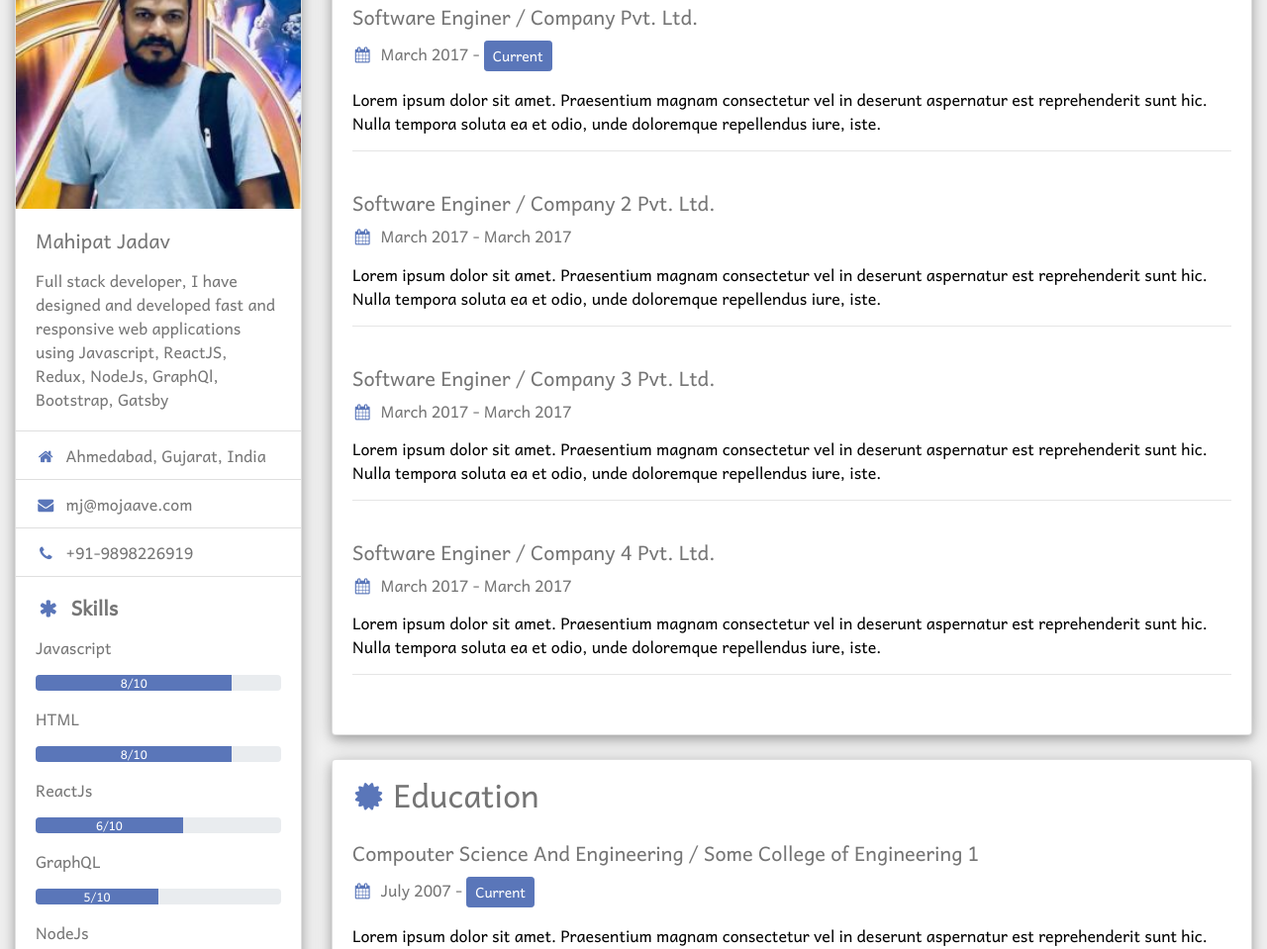
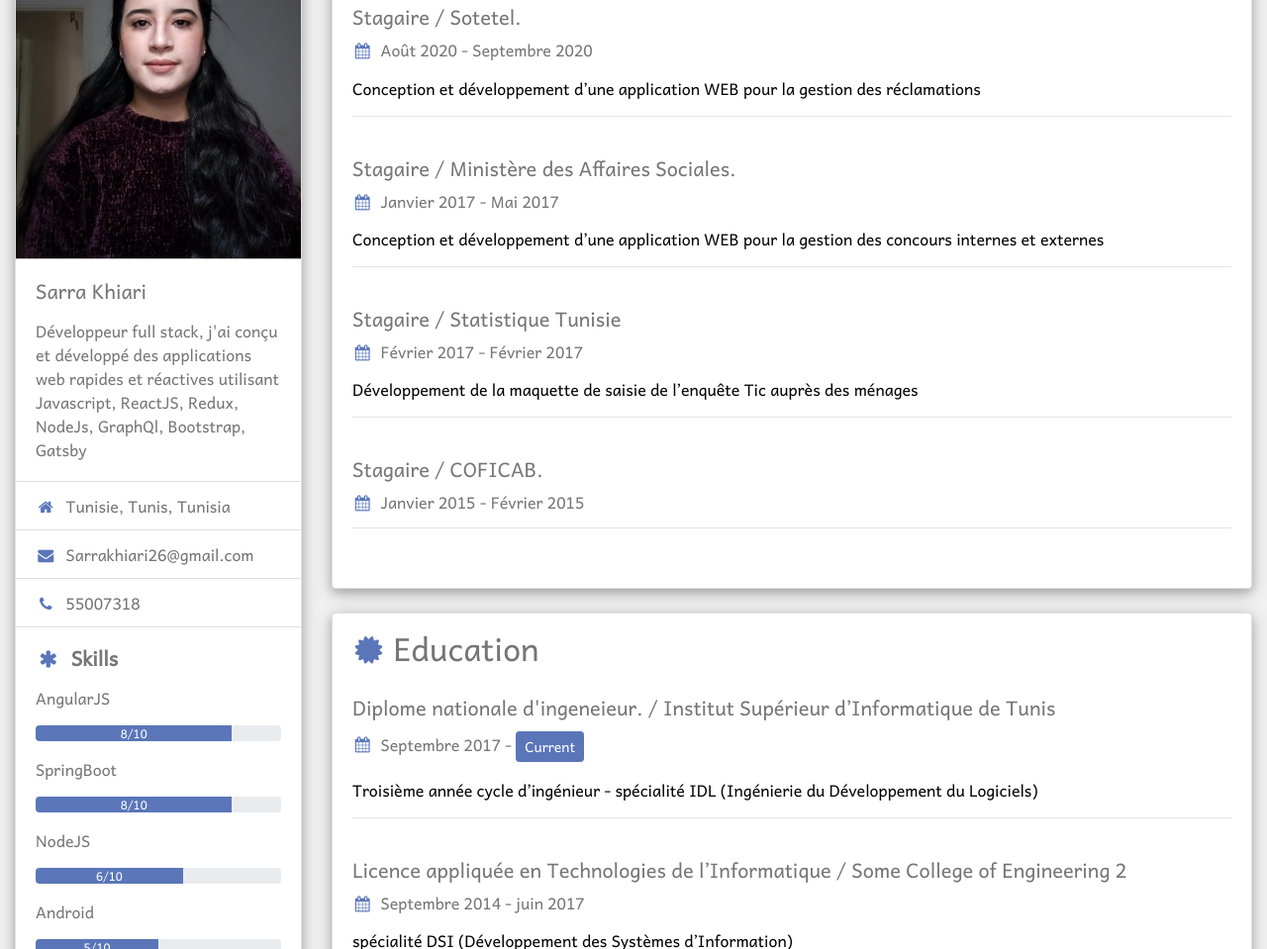
Before and after one commit to sarrakh/MyCv_Gatsby, a Gatsby site: page / in a window 1280 px wide. Shown: the part 102-1061 px from the top of the page at 99% size. Built offline with nearby package versions, Linux system fonts and the light colour scheme; Gatsby itself is replaced by a stand-in of ours.

Commit message:
first commit

```diff
--- a/site-config.js
+++ b/site-config.js
@@ -2,117 +2,115 @@ const path = require('path');
 
 module.exports = {
     name:"Mojaave.com",
-    siteTitle: "Mahipat Jadav,Full stack developer,Javascript,ReactJs,India", // Site title.
-    siteLogo: `${__dirname}/src/static/images/mahipat.jpg`,
+    siteTitle: "sarra khiari ", // Site title.
+    siteLogo: `${__dirname}/src/static/images/cc.jpg`,
     siteUrl: "https://mhjadav.github.io/gatsby-starter-bootstrap-cv", // Domain of your website without pathPrefix.
-    siteKeyword:"mahipat Jadav, software engineer, full stack developer, mahipat, javascript, react js, Angular, node js, graphql, jquery, lodash, javascript expert, Typescript, ES6, software engineer, web developer, front end developer, bootstrap, material design.",
+    siteKeyword:"Sarra Khiari 2tudiante en 3 éme année cycle ingénieur",
     siteDescription: "Full stack developer, I have designed and developed fast and responsive web applications using Javascript, ReactJS, Redux, NodeJs, GraphQl, Bootstrap, Gatsby", // Website description used for RSS feeds/meta description tag.
     googleAnalyticsID: "UA-115817837-3", // GA tracking ID.
-    userName: "Mahipat Jadav", // Username to display in the author segment.
-    userTwitter: "mhjadav", // Optionally renders "Follow Me" in the UserInfo segment.
-    userLocation: "Ahmedabad, Gujarat, India", // User location to display in the author segment.
-    userAvatar: "./src/static/images/mahipat.jpg", // User avatar to display in the author segment.
-    favicon32:`./src/static/images/mahipat32.jpg`,
-    favicon16:`./src/static/images/mahipat16.jpg`,
-    ogImage: `./src/static/images/mahipat250.jpg`,
-    userDescription: "Full stack developer, I have designed and developed fast and responsive web applications using Javascript, ReactJS, Redux, NodeJs, GraphQl, Bootstrap, Gatsby", // Website description used for RSS feeds/meta description tag.
-    userPhone:"+91-9898226919",
-    userEmail:"mj@mojaave.com",
+    userName: "Sarra Khiari", // Username to display in the author segment.
+    userTwitter: "sarrakh", // Optionally renders "Follow Me" in the UserInfo segment.
+    userLocation: "Tunisie, Tunis, Tunisia", // User location to display in the author segment.
+    userAvatar: "./src/static/images/cc.jpg", // User avatar to display in the author segment.
+    favicon32:`./src/static/images/cc.jpg`,
+    favicon16:`./src/static/images/cc.jpg`,
+    ogImage: `./src/static/images/cc.jpg`,
+    userDescription:"Développeur full stack, j'ai conçu et développé des applications web rapides et réactives utilisant Javascript, ReactJS, Redux, NodeJs, GraphQl, Bootstrap, Gatsby",
+    userPhone:"55007318",
+    userEmail:"Sarrakhiari26@gmail.com",
     skills:[
         {
-            name:"Javascript",
+            name:"AngularJS",
             rating: "8"
         },
         {
-            name:"HTML",
+            name:"SpringBoot",
             rating: "8"
         },
         {
-            name:"ReactJs",
+            name:"NodeJS",
             rating: "6"
         },
         {
-            name:"GraphQL",
+            name:"Android",
             rating: "5"
         },
         {
-            name:"NodeJs",
+            name:"Java",
             rating: "8"
         }
     ],
     langauges:[
         {
-            name:"Gujarati",
-            rating: 10
+            name:"Francais",
+            rating: 8
         },
         {
-            name: "Hindi",
-            rating: 10
+            name: "Anglais",
+            rating: 7
         },
         {
-            name: "English",
-            rating: 8
+            name: "Arabe",
+            rating: 10
         }
     ],
     experience:[
         {
-            position:"Software Enginer",
-            company: "Company Pvt. Ltd.",
-            current:true,
-            startDate: "March 2017",
-            endDate: "current",
-            overview:"Lorem ipsum dolor sit amet. Praesentium magnam consectetur vel in deserunt aspernatur est reprehenderit sunt hic. Nulla tempora soluta ea et odio, unde doloremque repellendus iure, iste."
+            position:"Stagaire",
+            company: "Sotetel.",
+            current:false,
+            startDate: "Août 2020",
+            endDate: "Septembre 2020",
+            overview:"Conception et développement d’une application WEB pour la gestion des réclamations"
         },
         {
-            position:"Software Enginer ",
-            company: "Company 2 Pvt. Ltd.",
+            position:"Stagaire ",
+            company: "Ministère des Affaires Sociales.",
             current:false,
-            startDate: "March 2017",
-            endDate: "March 2017",
-            overview:"Lorem ipsum dolor sit amet. Praesentium magnam consectetur vel in deserunt aspernatur est reprehenderit sunt hic. Nulla tempora soluta ea et odio, unde doloremque repellendus iure, iste."
+            startDate: "Janvier 2017",
+            endDate: "Mai 2017",
+            overview:"Conception et développement d’une application WEB pour la gestion des concours internes et externes"
         },
         {
-            position:"Software Enginer",
-            company: "Company 3 Pvt. Ltd.",
+            position:"Stagaire",
+            company: "Statistique Tunisie",
             current:false,
-            startDate: "March 2017",
-            endDate: "March 2017",
-            overview:"Lorem ipsum dolor sit amet. Praesentium magnam consectetur vel in deserunt aspernatur est reprehenderit sunt hic. Nulla tempora soluta ea et odio, unde doloremque repellendus iure, iste."
+            startDate: "Février 2017",
+            endDate: "Février 2017",
+            overview:"Développement de la maquette de saisie de l’enquête Tic auprès des ménages"
         },
         {
-            position:"Software Enginer",
-            company: "Company 4 Pvt. Ltd.",
+            position:"Stagaire",
+            company: "COFICAB.",
             current:false,
-            startDate: "March 2017",
-            endDate: "March 2017",
-            overview:"Lorem ipsum dolor sit amet. Praesentium magnam consectetur vel in deserunt aspernatur est reprehenderit sunt hic. Nulla tempora soluta ea et odio, unde doloremque repellendus iure, iste."
-        }
+            startDate: "Janvier 2015",
+            endDate: "Février 2015",
+            }
     ],
     education:[
         {
-            college:"Some College of Engineering 1",
-            degree:"Compouter Science And Engineering",
-            startDate:"July 2007",
-            endDate: "Jun 2011",
+            college:"Institut Supérieur d’Informatique de Tunis",
+            degree:"Diplome nationale d'ingeneieur.",
+            startDate:"Septembre 2017",
+            endDate: "juin 2021",
             current: true,
-            overview: "Lorem ipsum dolor sit amet. Praesentium magnam consectetur vel in deserunt aspernatur est reprehenderit sunt hic. Nulla tempora soluta ea et odio, unde doloremque repellendus iure, iste."
+            overview: "Troisième année cycle d’ingénieur - spécialité IDL (Ingénierie du Développement du Logiciels)"
         },
         {
             college:"Some College of Engineering 2",
-            degree:"Compouter Science And Engineering",
-            startDate:"July 2007",
-            endDate: "Jun 2011",
+            degree:"Licence appliquée en Technologies de l’Informatique ",
+            startDate:"Septembre 2014",
+            endDate: "juin 2017",
             current: false,
-            overview: "Lorem ipsum dolor sit amet. Praesentium magnam consectetur vel in deserunt aspernatur est reprehenderit sunt hic. Nulla tempora soluta ea et odio, unde doloremque repellendus iure, iste."
+            overview: "spécialité DSI (Développement des Systèmes d’Information)"
         },
         {
-            college:"Some College of Engineering 3",
-            degree:"Compouter Science And Engineering",
-            startDate:"July 2007",
-            endDate: "Jun 2011",
+            college:"Lycée Imtieze",
+            degree:"Diplôme de Baccalauréat Science de l’Informatique",
+            startDate:"Septembre 2013",
+            endDate: "juin 2014",
             current: false,
-            overview: "Lorem ipsum dolor sit amet. Praesentium magnam consectetur vel in deserunt aspernatur est reprehenderit sunt hic. Nulla tempora soluta ea et odio, unde doloremque repellendus iure, iste."
-        },
+             },
         {
             college:"Some College of Engineering 4",
             degree:"Compouter Science And Engineering",
@@ -121,14 +119,6 @@ module.exports = {
             current: false,
             overview: "Lorem ipsum dolor sit amet. Praesentium magnam consectetur vel in deserunt aspernatur est reprehenderit sunt hic. Nulla tempora soluta ea et odio, unde doloremque repellendus iure, iste."
         },
-        {
-            college:"Some College of Engineering 5",
-            degree:"Compouter Science And Engineering",
-            startDate:"July 2007",
-            endDate: "Jun 2011",
-            current: false,
-            overview: "Lorem ipsum dolor sit amet. Praesentium magnam consectetur vel in deserunt aspernatur est reprehenderit sunt hic. Nulla tempora soluta ea et odio, unde doloremque repellendus iure, iste."
-        }
     ],
     // Links to social profiles/projects you want to display in the author segment/navigation bar.
     userLinks: [
@@ -139,21 +129,21 @@ module.exports = {
       },
       {
         label: "Twitter",
-        url: "https://twitter.com/mhjadav",
+        url: "https://twitter.com/sarrakh",
         iconClassName: "fa fa-twitter"
       },
       {
         label: "Email",
-        url: "mailto:mj@mojaave.com",
+        url: "mailto:sarrakhiari26@.com",
         iconClassName: "fa fa-envelope"
       },
       {
         label: "LinkedIn",
-        url: "https://www.linkedin.com/in/mhjadav/",
+        url: "https://www.linkedin.com/in/sarra-khiari/",
         iconClassName: "fa fa-linkedin"
       }
     ],
-    copyright: "Copyright © 2018. @mahipat", // Copyright string for the footer of the website and RSS feed.
+    copyright: "Copyright © 2020. @SarraKhiari", // Copyright string for the footer of the website and RSS feed.
     themeColor: "#5a76b9", // Used for setting manifest and progress theme colors.
     backgroundColor: "#fff" // Used for setting manifest background color.
   };
```
Also changed, not shown: src/pages/index.js (+4 -4 lines), src/static/images/cc.jpg (added).
